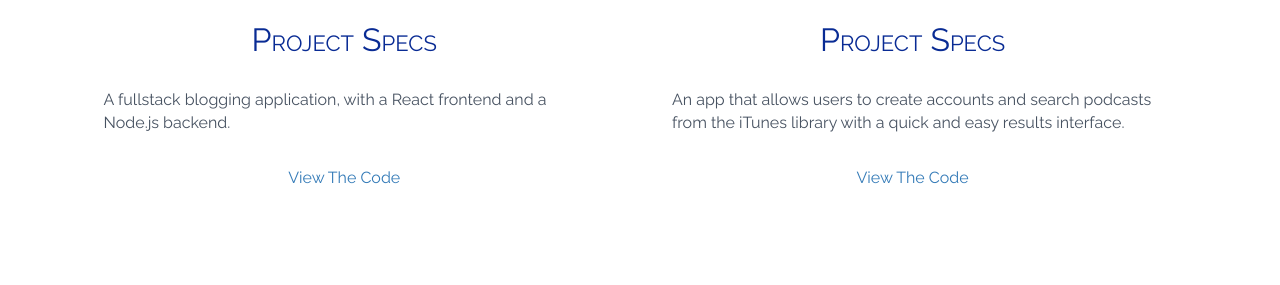
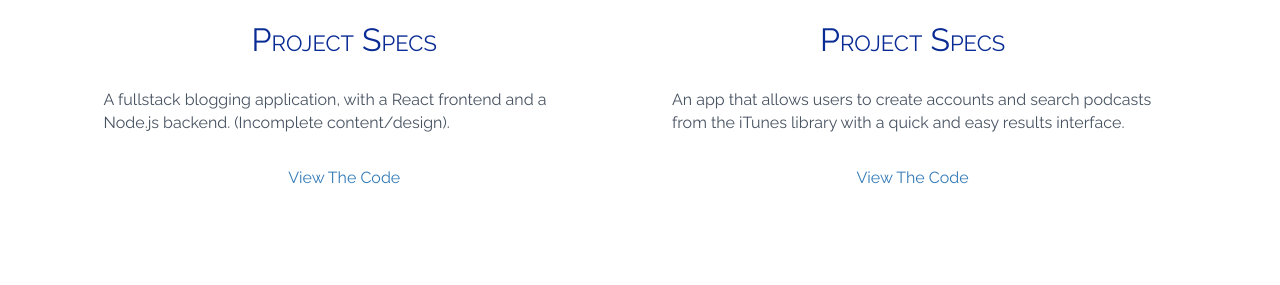
Before and after one commit to DefinitionOfDunne/Online-Portfolio-2016, a website: page index.html in a window 1280 px wide. Shown: the part 1352-1637 px from the top of the page. Drawn offline with nearby package versions, Linux system fonts and the light colour scheme.

Commit message:
Update index.html

```diff
--- a/index.html
+++ b/index.html
@@ -48,7 +48,7 @@
                         <img class="project-img" src="./images/blogging-app-logo.png" alt="" />
                     </a>
                     <h3>Project Specs</h3>
-                    <p>A fullstack blogging application, with a React frontend and a Node.js backend. </p>
+                    <p>A fullstack blogging application, with a React frontend and a Node.js backend. (Incomplete content/design). </p>
                     <p class="code-link"><a href="https://github.com/DefinitionOfDunne/Universal-React-Blogging-App" target="blank">View The Code</a></p>
                 </article>
                 <article>
```
